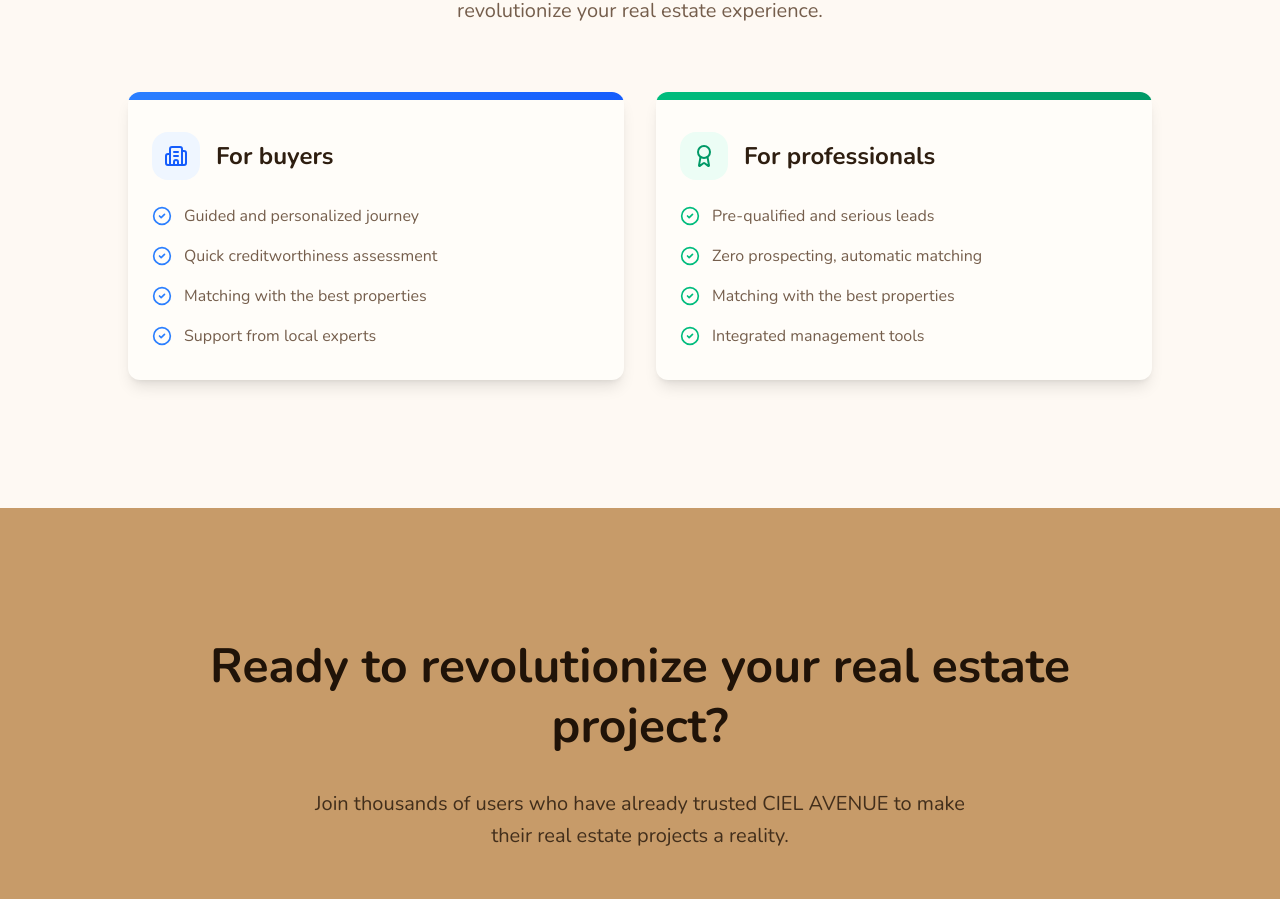
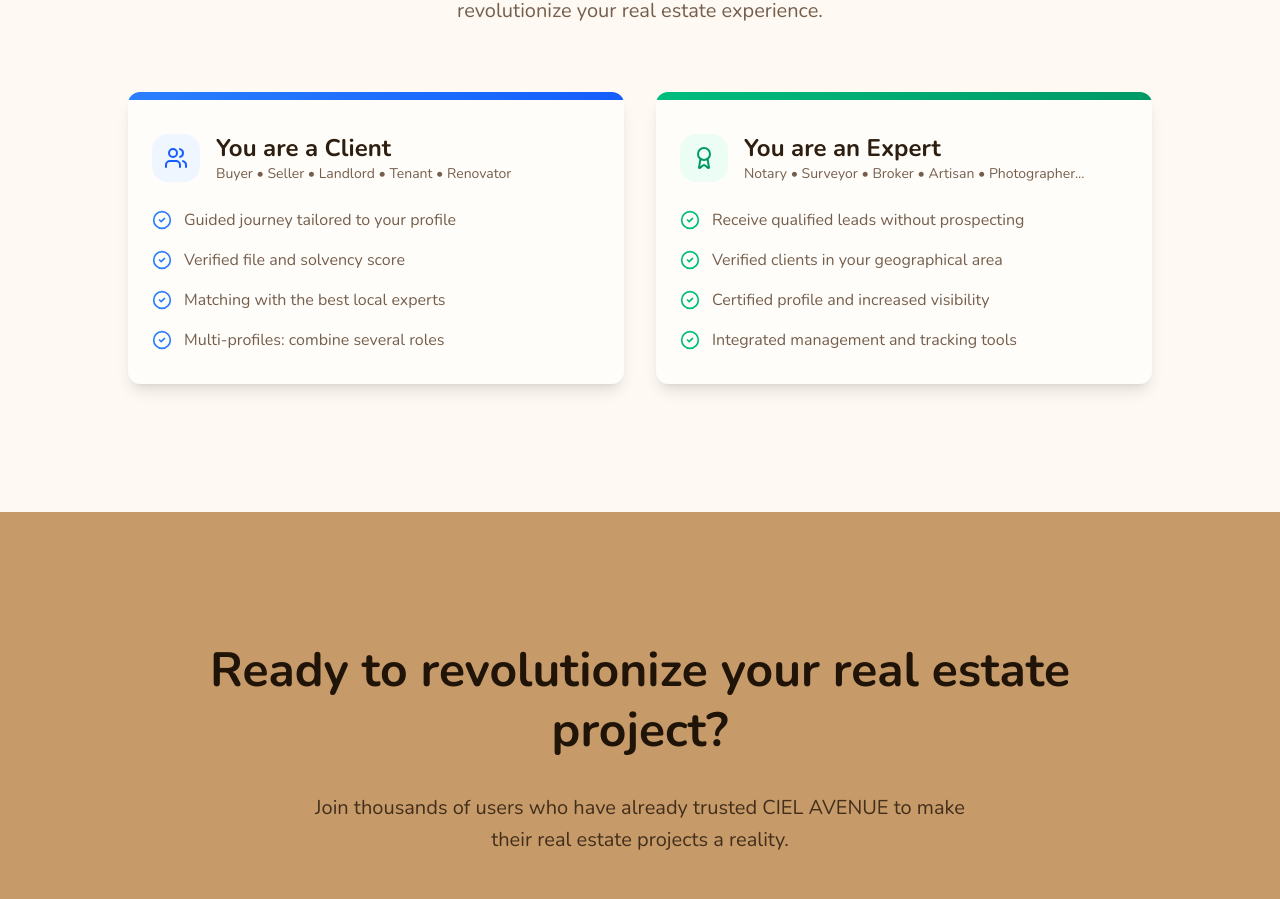
Before and after one commit to teovlt/Ciel-Avenue, a React (Vite) app: page / in a window 1280 px wide. Shown: the part 2435-3334 px from the top of the page. Built offline with nearby package versions, Linux system fonts and the light colour scheme; no server answers.

Commit message:
Improve home cards

```diff
--- a/src/locales/en.json
+++ b/src/locales/en.json
@@ -97,19 +97,21 @@
     "value": {
       "title": "Why CIEL AVENUE?",
       "description": "A unique approach that combines cutting-edge technology and human expertise to revolutionize your real estate experience.",
-      "buyers": {
-        "title": "For buyers",
-        "feature1": "Guided and personalized journey",
-        "feature2": "Quick creditworthiness assessment",
-        "feature3": "Matching with the best properties",
-        "feature4": "Support from local experts"
+      "clients": {
+        "title": "You are a Client",
+        "subtitle": "Buyer • Seller • Landlord • Tenant • Renovator",
+        "feature1": "Guided journey tailored to your profile",
+        "feature2": "Verified file and solvency score",
+        "feature3": "Matching with the best local experts",
+        "feature4": "Multi-profiles: combine several roles"
       },
-      "professionals": {
-        "title": "For professionals",
-        "feature1": "Pre-qualified and serious leads",
-        "feature2": "Zero prospecting, automatic matching",
-        "feature3": "Matching with the best properties",
-        "feature4": "Integrated management tools"
+      "experts": {
+        "title": "You are an Expert",
+        "subtitle": "Notary • Surveyor • Broker • Artisan • Photographer...",
+        "feature1": "Receive qualified leads without prospecting",
+        "feature2": "Verified clients in your geographical area",
+        "feature3": "Certified profile and increased visibility",
+        "feature4": "Integrated management and tracking tools"
       }
     },
     "cta": {
--- a/src/locales/fr.json
+++ b/src/locales/fr.json
@@ -97,19 +97,21 @@
     "value": {
       "title": "Pourquoi CIEL AVENUE ?",
       "description": "Une approche unique qui combine technologie de pointe et expertise humaine pour révolutionner votre expérience immobilière.",
-      "buyers": {
-        "title": "Pour les acheteurs",
-        "feature1": "Parcours guidé et personnalisé",
-        "feature2": "Évaluation de solvabilité rapide",
-        "feature3": "Matching avec les meilleurs biens",
-        "feature4": "Accompagnement d'experts locaux"
+      "clients": {
+        "title": "Vous êtes Client",
+        "subtitle": "Acheteur • Vendeur • Bailleur • Locataire • Rénovateur",
+        "feature1": "Parcours guidé et personnalisé selon votre profil",
+        "feature2": "Dossier vérifié et score de solvabilité",
+        "feature3": "Matching avec les meilleurs experts locaux",
+        "feature4": "Multi-profils : combinez plusieurs rôles"
       },
-      "professionals": {
-        "title": "Pour les professionnels",
-        "feature1": "Dossiers préqualifiés et sérieux",
-        "feature2": "Zéro prospection, matching automatique",
-        "feature3": "Clients dans votre zone géographique",
-        "feature4": "Outils de gestion intégrés"
+      "experts": {
+        "title": "Vous êtes Expert",
+        "subtitle": "Notaire • Diagnostiqueur • Courtier • Artisan • Photographe...",
+        "feature1": "Recevez des leads qualifiés sans prospection",
+        "feature2": "Clients vérifiés dans votre zone géographique",
+        "feature3": "Profil certifié et visibilité accrue",
+        "feature4": "Outils de gestion et suivi intégrés"
       }
     },
     "cta": {
--- a/src/pages/Home/index.tsx
+++ b/src/pages/Home/index.tsx
@@ -180,28 +180,31 @@ export function Home() {
           </div>
 
           <div className="grid grid-cols-1 md:grid-cols-2 gap-8 max-w-5xl mx-auto">
-            {/* For Buyers */}
+            {/* For Clients */}
             <Card className="border-0 shadow-lg overflow-hidden">
               <div className="h-2 bg-gradient-to-r from-blue-500 to-blue-600" />
               <CardContent className="pt-8 pb-8 space-y-6">
                 <div className="flex items-center gap-4">
                   <div className="h-12 w-12 rounded-xl bg-blue-50 dark:bg-blue-950 flex items-center justify-center">
-                    <Building2 className="h-6 w-6 text-blue-600" />
+                    <Users className="h-6 w-6 text-blue-600" />
                   </div>
-                  <h3 className="text-2xl font-bold text-foreground">{t("home.value.buyers.title")}</h3>
+                  <div>
+                    <h3 className="text-2xl font-bold text-foreground">{t("home.value.clients.title")}</h3>
+                    <p className="text-sm text-muted-foreground">{t("home.value.clients.subtitle")}</p>
+                  </div>
                 </div>
                 <ul className="space-y-4">
                   {[1, 2, 3, 4].map((num) => (
                     <li key={num} className="flex gap-3 text-muted-foreground">
                       <CheckCircle2 className="h-5 w-5 text-blue-500 flex-shrink-0 mt-0.5" />
-                      <span>{t(`home.value.buyers.feature${num}`)}</span>
+                      <span>{t(`home.value.clients.feature${num}`)}</span>
                     </li>
                   ))}
                 </ul>
               </CardContent>
             </Card>
 
-            {/* For Professionals */}
+            {/* For Experts */}
             <Card className="border-0 shadow-lg overflow-hidden">
               <div className="h-2 bg-gradient-to-r from-emerald-500 to-emerald-600" />
               <CardContent className="pt-8 pb-8 space-y-6">
@@ -209,13 +212,16 @@ export function Home() {
                   <div className="h-12 w-12 rounded-xl bg-emerald-50 dark:bg-emerald-950 flex items-center justify-center">
                     <Award className="h-6 w-6 text-emerald-600" />
                   </div>
-                  <h3 className="text-2xl font-bold text-foreground">{t("home.value.professionals.title")}</h3>
+                  <div>
+                    <h3 className="text-2xl font-bold text-foreground">{t("home.value.experts.title")}</h3>
+                    <p className="text-sm text-muted-foreground">{t("home.value.experts.subtitle")}</p>
+                  </div>
                 </div>
                 <ul className="space-y-4">
                   {[1, 2, 3, 4].map((num) => (
                     <li key={num} className="flex gap-3 text-muted-foreground">
                       <CheckCircle2 className="h-5 w-5 text-emerald-500 flex-shrink-0 mt-0.5" />
-                      <span>{t(`home.value.professionals.feature${num}`)}</span>
+                      <span>{t(`home.value.experts.feature${num}`)}</span>
                     </li>
                   ))}
                 </ul>
```
